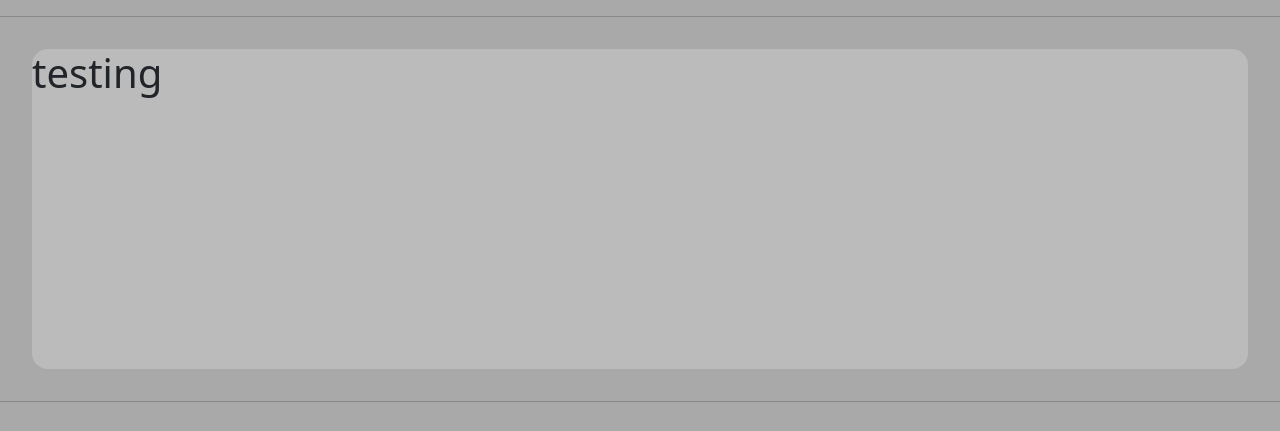
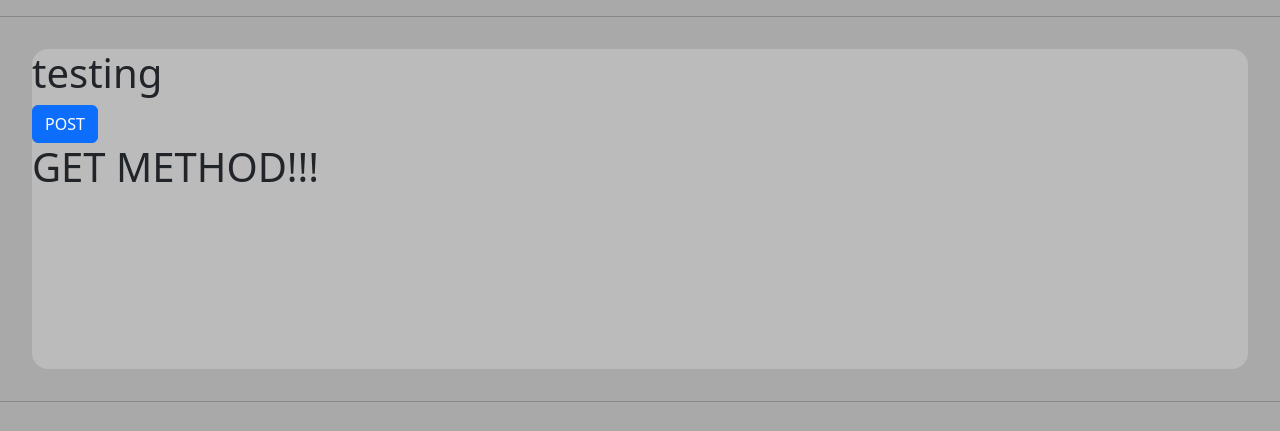
Before and after one commit to esunn0412/rendezvous, a Django app: page /account/hello_world/ in a window 1280 px wide. Shown: the part 112-543 px from the top of the page. Run offline with Django 5.2, Linux system fonts and the light colour scheme.

Commit message:
form, get, post testing

```diff
--- a/accountapp/templates/accountapp/helloworld.html
+++ b/accountapp/templates/accountapp/helloworld.html
@@ -6,6 +6,15 @@
         <h1>
             testing
         </h1>
+
+    <form action="/account/hello_world/" method="post">
+        {% csrf_token %}
+        <input type="submit" class="btn btn-primary" value="POST">
+    </form>
+
+    <h1>
+        {{ text }}
+    </h1>
     </div>
 
 {% endblock %}
--- a/accountapp/views.py
+++ b/accountapp/views.py
@@ -5,4 +5,8 @@ from django.shortcuts import render
 # Create your views here.
 
 def hello_world(request):
-    return render(request, 'accountapp/helloworld.html')
+
+    if request.method == 'POST':
+        return render(request, 'accountapp/helloworld.html', context={'text': 'POST METHOD!!!'})
+    else :
+        return render(request, 'accountapp/helloworld.html', context={'text': 'GET METHOD!!!'})
```
